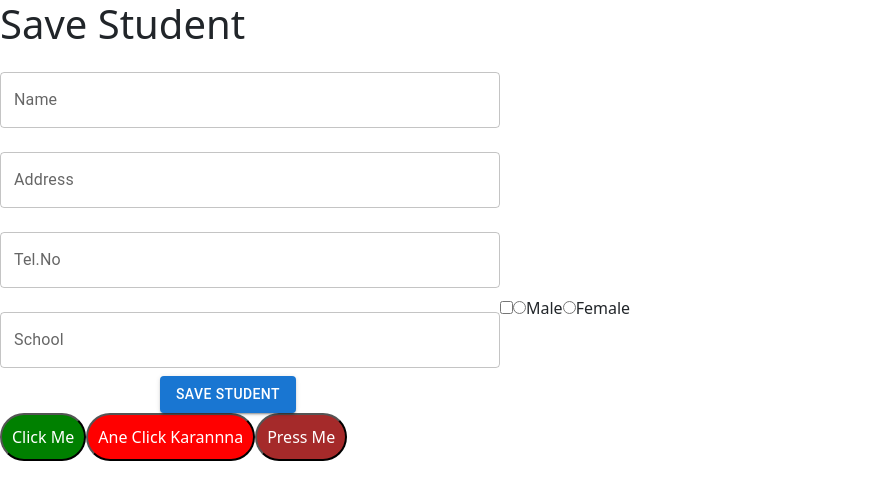
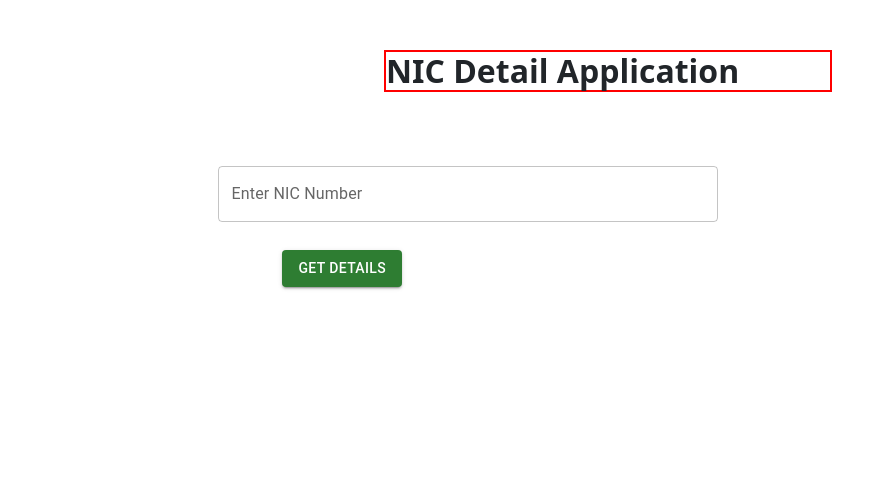
Before and after one commit to isuru012/react-imdb-clone, a React (Create React App) app: page / in a window 1280 px wide. Shown: the top 500 px of the page, without its empty margins (0-895 px from the left). Built offline with nearby package versions, Linux system fonts and the light colour scheme; the HTML template or start-up script is replaced by a standard one.

Commit message:
nic app done

```diff
--- a/package.json
+++ b/package.json
@@ -12,6 +12,7 @@
     "@testing-library/react": "^13.4.0",
     "@testing-library/user-event": "^13.5.0",
     "bootstrap": "^5.2.3",
+    "lanka-nic-2019": "^1.0.3",
     "react": "^18.2.0",
     "react-bootstrap": "^2.7.2",
     "react-dom": "^18.2.0",
--- a/src/App.js
+++ b/src/App.js
@@ -2,11 +2,12 @@ import React from 'react'
 import Home from './pages/home/Home'
 import 'bootstrap/dist/css/bootstrap.min.css';
 import About from './pages/about/About';
+import NicCheck from './pages/nicCheck/NicCheck';
 
 export default function App() {
   return (
     <div>
-      <Home/>
+      <NicCheck/>
     </div>
   )
 }
--- a/src/pages/home/Home.js
+++ b/src/pages/home/Home.js
@@ -1,4 +1,4 @@
-import React, { useState } from "react";
+import React, { useEffect, useState } from "react";
 import TextField from '@mui/material/TextField';
 import './Home.css';
 import { width } from "@mui/system";
@@ -13,6 +13,14 @@ function Home() {
     const [school, setSchool] = useState('');
     const [married, setMarried] = useState(false);
     const [gender, setGender] = useState('');
+
+    //component on-load/on-render
+    //without dep array --> call when any state updates
+    //with dep array --> call when a specific state updates
+    useEffect(()=>{
+        console.log("Hiiii I am useEffect");
+        //api calling
+    })
 
     const saveStudent = () => {
         console.log(name + " " + married + " " + gender);
--- /dev/null
+++ b/src/pages/nicCheck/NicCheck.css
@@ -0,0 +1,21 @@
+.title{
+    width: 35vw;
+    border: 2px solid red;
+    position: relative;
+    left: 30vw;
+    top: 50px;
+    font-weight: bold;
+}
+
+.txt{
+    position: relative;
+    top: 100px;
+    left: 17vw;
+}
+
+.btn{
+    position: relative;
+    top: 200px;
+    right: 17vw;
+    color: green;
+}
--- /dev/null
+++ b/src/pages/nicCheck/NicCheck.js
@@ -0,0 +1,23 @@
+import React, { useState } from 'react'
+import './NicCheck.css'
+import TextField from '@mui/material/TextField';
+import Button from '@mui/material/Button';
+import lankaNic from 'lanka-nic-2019';
+
+export default function NicCheck() {
+
+    const [nic, setNic] = useState('');
+
+    const getData = () => {
+        const data = lankaNic.infoNic(nic);
+        console.log(data);
+    }
+
+    return (
+        <div>
+            <h2 className='title'>NIC Detail Application</h2>
+            <TextField id="outlined-basic" value={nic} onChange={(e) => { setNic(e.target.value) }} label="Enter NIC Number" variant="outlined" className="txt" margin="normal" placeholder="Enter NIC Number" />
+            <Button color='success' className='btn' onClick={getData} variant="contained">Get Details</Button>
+        </div>
+    )
+}
```
Also changed, not shown: 1 other file (tests, documents, lock files or other folders).
